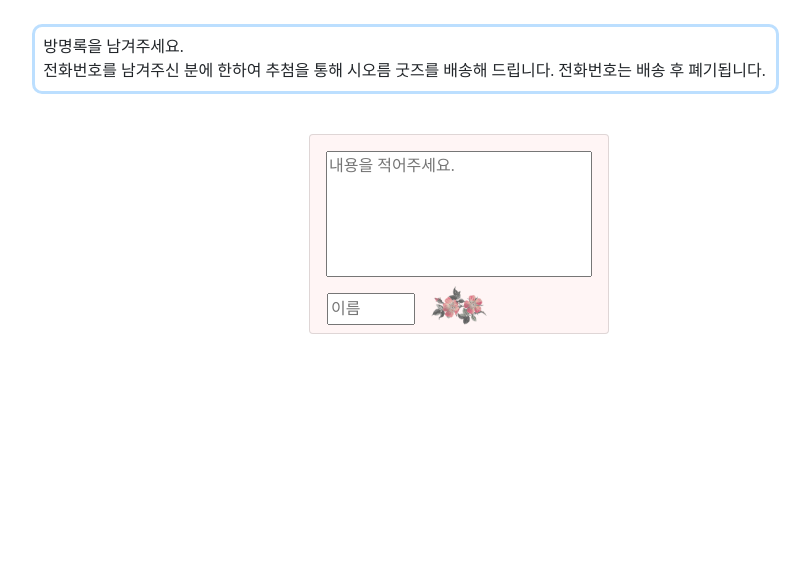
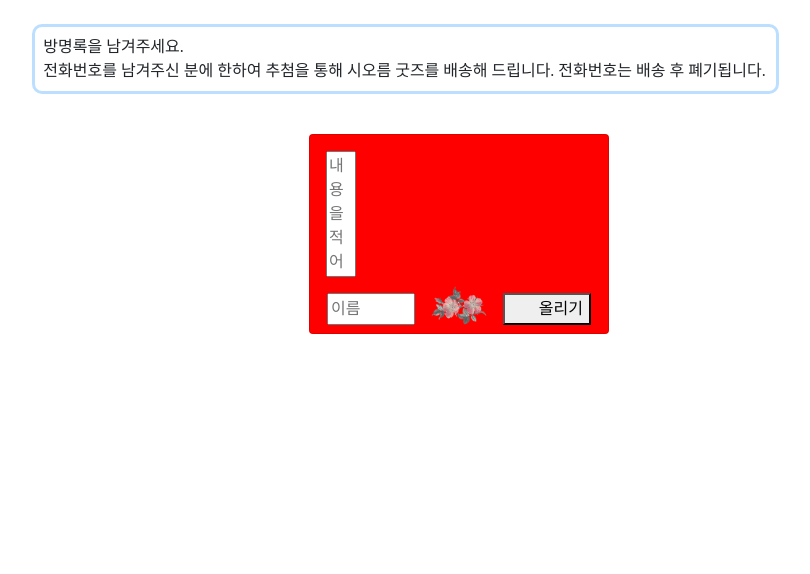
Before and after one commit to seohyun319/poet_exhibition, a Django app: page /visitor in a window 1280 px wide. Shown: the part 56-630 px from the top of the page, without its empty margins (181-991 px from the left). Run offline with Django 3.2, Linux system fonts and the light colour scheme; data that the repository does not hold is empty; some web fonts are replaced.

Commit message:
upload button

```diff
--- a/sioreum/static/sioreum/css/visitList.css
+++ b/sioreum/static/sioreum/css/visitList.css
@@ -20,7 +20,7 @@
 }
 
 .card {
-    background-color:#fff5f5;
+    background-color:red;
             height: 200px; width: 300px;
 }
 
@@ -33,12 +33,12 @@
 }
 
 .flower {
-    height:40px; width:60px; object-fit: contain;
+    height:40px; width:30px; object-fit: contain;
 }
 
-textarea {
-    resize:none;
-    /* TODO overflow, resize ... */
+.textContent {
+    resize:none; width: 30px;
+    overflow:hidden; overflow-wrap:break-word; overflow-y:scroll;
 }
 
 .page-item:last-child .page-link,
--- a/sioreum/templates/sioreum/visitList.html
+++ b/sioreum/templates/sioreum/visitList.html
@@ -15,11 +15,11 @@
     <div class="row justify-content-center">
         {% if visits.number == 1 %}
             <div class="m-3 px-3 pt-3 card">
-                <textarea name="" id="" rows="5" placeholder="내용을 적어주세요."></textarea>
+                <textarea class="textContent" name="" id="" rows="5" placeholder="내용을 적어주세요."></textarea>
                 <div class="row row-cols-3 px-3 mt-2">
                     <input class="mt-2 author" type="text" placeholder="이름">
                     <img src="static/sioreum/img/flower.png" class="flower" alt="">
-                    <div class="mt-2 text-right text-secondary"></div>
+                    <button class="mt-2 text-right" type="submit">{% csrf_token %}올리기</button>
                 </div>
             </div>
         {% else %}
--- a/sioreum/urls.py
+++ b/sioreum/urls.py
@@ -6,7 +6,7 @@ urlpatterns = [
     path('poet', views.poetList, name='poetList'),
     path('poet/<int:pk>/', views.poetDetail, name='poetDetail'),
     path('visitor', views.visitList, name='visitList'),
-    path('visitor/write/', views.create, name='createVisit'),
-    path('visitor/edit/<int:pk>/', views.update, name='createVisit'),
-    path('visitor/delete/<int:pk>/', views.delete, name='createVisit'),
+    # path('visitor/write/', views.create, name='createVisit'),
+    # path('visitor/edit/<int:pk>/', views.update, name='createVisit'),
+    # path('visitor/delete/<int:pk>/', views.delete, name='createVisit'),
 ]
--- a/sioreum/views.py
+++ b/sioreum/views.py
@@ -32,35 +32,35 @@ def visitList(request):
         visits = paginator.page(paginator.num_pages)
     return render(request, 'sioreum/visitList.html', {'visits':visits})
 
-def create(request):
-    if request.method == 'POST':
-        form = VisitForm(request.POST)
-        if form.is_valid():
-            post = form.save()
-            return redirect('sioreum:visitor')
-    else:
-        form = VisitForm()
-        ctx = {'form':form}
-        return render(request, 'sioreum/visitList.html', ctx)
+# def create(request):
+#     if request.method == 'POST':
+#         form = VisitForm(request.POST)
+#         if form.is_valid():
+#             post = form.save()
+#             return redirect('sioreum:visitor')
+#     else:
+#         form = VisitForm()
+#         ctx = {'form':form}
+#         return render(request, 'sioreum/visitList.html', ctx)
 
 
-def update(request, pk):
-    visits = get_object_or_404(visitList, id=pk)
-    if request.method == 'POST':
-        form = VisitForm(request.POST, instance=visits)
-        if form.is_valid():
-            post = form.save()
-            return redirect('sioreum:visitor', pk)
-    else:
-        form = VisitForm(instance=post)
-        ctx = {'form': form}
-        return render(request, 'sioreum/visitList.html', ctx)
+# def update(request, pk):
+#     visits = get_object_or_404(visitList, id=pk)
+#     if request.method == 'POST':
+#         form = VisitForm(request.POST, instance=visits)
+#         if form.is_valid():
+#             post = form.save()
+#             return redirect('sioreum:visitor', pk)
+#     else:
+#         form = VisitForm(instance=post)
+#         ctx = {'form': form}
+#         return render(request, 'sioreum/visitList.html', ctx)
 
 
-def delete(request, pk):
-    visits = get_object_or_404(visitList, pk=pk)
-    if request.method == 'GET':
-        return redirect('sioreum:visitor', visits.id)
-    elif request.method == 'POST':
-        visits.delete()
-        return redirect('sioreum:visitor')
+# def delete(request, pk):
+#     visits = get_object_or_404(visitList, pk=pk)
+#     if request.method == 'GET':
+#         return redirect('sioreum:visitor', visits.id)
+#     elif request.method == 'POST':
+#         visits.delete()
+#         return redirect('sioreum:visitor')
```
